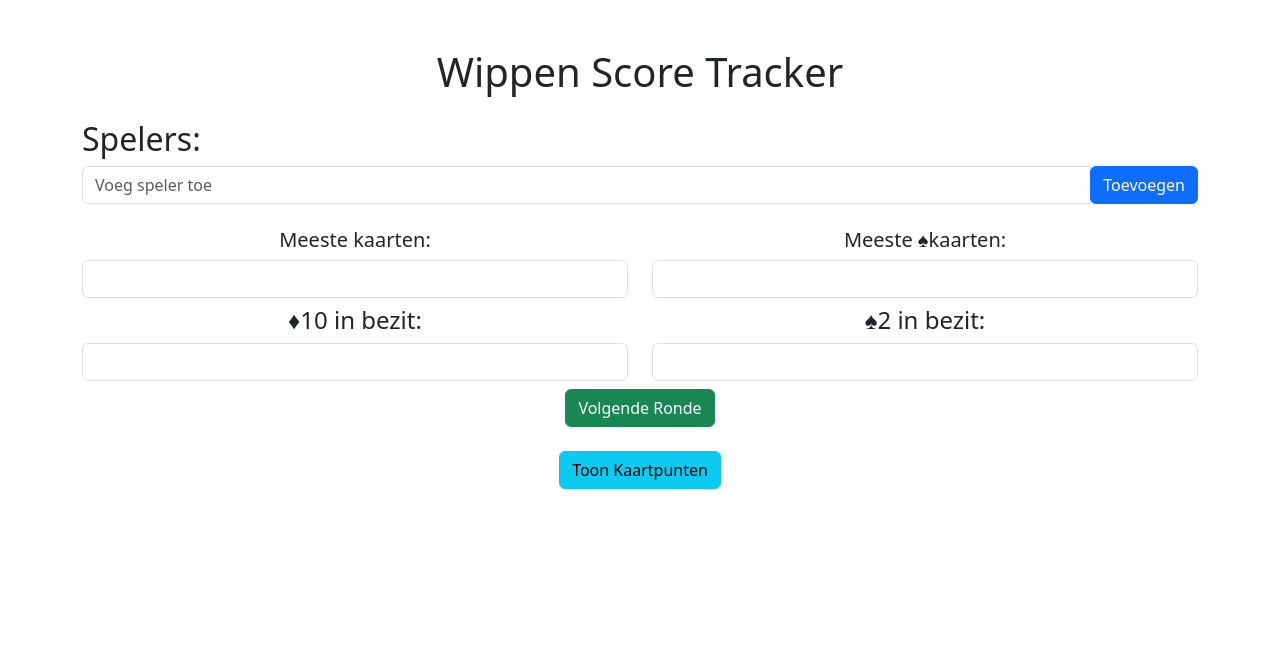
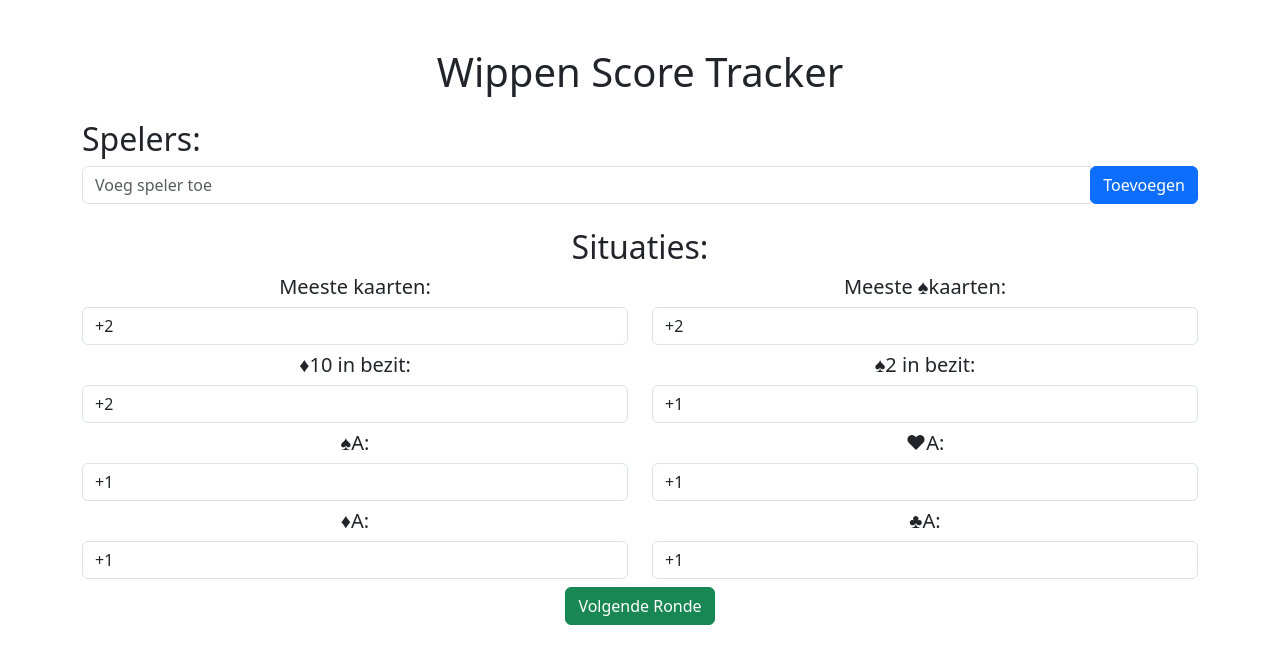
Before and after one commit to kristofmoons/wippen, a React (Create React App) app: page / in a window 1280 px wide. Shown: the top 664 px of the page. Built offline with nearby package versions, Linux system fonts and the light colour scheme.

Commit message:
Add points to dropdown options in Dropdown.js

```diff
--- a/src/components/Dropdown.js
+++ b/src/components/Dropdown.js
@@ -1,10 +1,10 @@
 import React from 'react';
 
-const Dropdown = ({ title, players, selectedPlayer, onChange, missing }) => {
+const Dropdown = ({ title, players, selectedPlayer, onChange, missing, points }) => {
   return (
     <div className="mb-2">
       <select className={`form-control ${missing && !selectedPlayer ? 'border border-danger' : ''}`} value={selectedPlayer} onChange={onChange}>
-        <option value="">{``}</option>
+        <option value="">{`+${points}`}</option>
         {players.map((player, index) => (
           <option key={index} value={player.name}>{player.name}</option>
         ))}
--- a/src/pages/MainPage.js
+++ b/src/pages/MainPage.js
@@ -12,7 +12,10 @@ const MainPage = () => {
   const [spadesTwoPlayer, setSpadesTwoPlayer] = useState(''); // Variabele voor geselecteerde speler met ♠2
   const [playerNameError, setPlayerNameError] = useState(false); // Variabele om aan te geven of er een fout is opgetreden bij het toevoegen van een speler
   const [missingDropdowns, setMissingDropdowns] = useState([]); // Variabele om aan te geven welke dropdowns niet zijn ingevuld
-
+  const [spadesAcePlayer, setSpadesAcePlayer] = useState('');
+  const [heartsAcePlayer, setHeartsAcePlayer] = useState('');
+  const [diamondsAcePlayer, setDiamondsAcePlayer] = useState('');
+  const [clubsAcePlayer, setClubsAcePlayer] = useState('');
 
   const addPlayer = (name) => {
     if (name.trim() === '') {
@@ -58,13 +61,31 @@ const MainPage = () => {
   };
 
   const addPointsToPlayer = () => {
-    // Controleer of alle dropdowns zijn ingevuld
-    if (mostCardsPlayer === '' || mostSpadesPlayer === '' || diamondsTenPlayer === '' || spadesTwoPlayer === '') {
-      setMissingDropdowns(['meeste kaarten', 'meeste schoppen', '♦10 in bezit', '♠2 in bezit']);
+    // Controleer of alle dropdowns zijn ingevuld, inclusief de Aas-kaarten
+    if (
+      mostCardsPlayer === '' ||
+      mostSpadesPlayer === '' ||
+      diamondsTenPlayer === '' ||
+      spadesTwoPlayer === '' ||
+      spadesAcePlayer === '' ||
+      heartsAcePlayer === '' ||
+      diamondsAcePlayer === '' ||
+      clubsAcePlayer === ''
+    ) {
+      setMissingDropdowns([
+        'meeste kaarten',
+        'meeste schoppen',
+        '♦10 in bezit',
+        '♠2 in bezit',
+        'Schoppen A',
+        'Harten A',
+        'Ruiten A',
+        'Klaveren A'
+      ]);
       return; // Stop de functie als niet alle dropdowns zijn ingevuld
     }
 
-    // Voeg punten toe aan spelers voor elke situatie
+    // Voeg punten toe aan spelers voor elke situatie, inclusief de Aas-kaarten
     setPlayers(prevPlayers => {
       return prevPlayers.map(player => {
         let scoreToAdd = 0;
@@ -72,6 +93,10 @@ const MainPage = () => {
         if (player.name === mostSpadesPlayer) scoreToAdd += 2;
         if (player.name === diamondsTenPlayer) scoreToAdd += 2;
         if (player.name === spadesTwoPlayer) scoreToAdd += 1;
+        if (player.name === spadesAcePlayer) scoreToAdd += 1;
+        if (player.name === heartsAcePlayer) scoreToAdd += 1;
+        if (player.name === diamondsAcePlayer) scoreToAdd += 1;
+        if (player.name === clubsAcePlayer) scoreToAdd += 1;
 
         return {
           ...player,
@@ -85,6 +110,10 @@ const MainPage = () => {
     setMostSpadesPlayer('');
     setDiamondsTenPlayer('');
     setSpadesTwoPlayer('');
+    setSpadesAcePlayer('');
+    setHeartsAcePlayer('');
+    setDiamondsAcePlayer('');
+    setClubsAcePlayer('');
 
     // Controleer opnieuw of alle dropdowns zijn ingevuld na het toevoegen van punten
     if (!validateDropdowns()) {
@@ -92,12 +121,17 @@ const MainPage = () => {
     }
   };
 
+
   const validateDropdowns = () => {
     const missing = [];
     if (mostCardsPlayer === '') missing.push('meeste kaarten');
     if (mostSpadesPlayer === '') missing.push('meeste schoppen');
     if (diamondsTenPlayer === '') missing.push('♦10 in bezit');
     if (spadesTwoPlayer === '') missing.push('♠2 in bezit');
+    if (spadesAcePlayer === '') missing.push('Schoppen A');
+    if (heartsAcePlayer === '') missing.push('Harten A');
+    if (diamondsAcePlayer === '') missing.push('Ruiten A');
+    if (clubsAcePlayer === '') missing.push('Klaveren A');
     setMissingDropdowns(missing);
 
     // Reset de lijst met ontbrekende dropdowns als alle dropdowns zijn ingevuld
@@ -108,15 +142,42 @@ const MainPage = () => {
     return missing.length === 0;
   };
 
-  const showCardPoints = () => {
-    alert("Kaartpunten:\n" +
-      "meeste kaarten: 2\n" +
-      "meeste ♠: 2\n" +
-      "♦10: 2\n" +
-      "♠2 :1\n" +
-      "elke A kaart:1");
+
+
+  const handleSpadesAcePlayerChange = (e) => {
+    const selectedPlayer = e.target.value;
+    setSpadesAcePlayer(selectedPlayer);
   };
 
+  const handleHeartsAcePlayerChange = (e) => {
+    const selectedPlayer = e.target.value;
+    setHeartsAcePlayer(selectedPlayer);
+  };
+
+  const handleDiamondsAcePlayerChange = (e) => {
+    const selectedPlayer = e.target.value;
+    setDiamondsAcePlayer(selectedPlayer);
+  };
+
+  const handleClubsAcePlayerChange = (e) => {
+    const selectedPlayer = e.target.value;
+    setClubsAcePlayer(selectedPlayer);
+  };
+
+  const addPointsForAces = () => {
+    const updatedPlayers = players.map(player => {
+      let scoreToAdd = 0;
+      if (player.name === spadesAcePlayer || player.name === heartsAcePlayer || player.name === diamondsAcePlayer || player.name === clubsAcePlayer) {
+        scoreToAdd += 1;
+      }
+      return {
+        ...player,
+        score: player.score + scoreToAdd
+      };
+    });
+
+    setPlayers(updatedPlayers);
+  };
 
 
   return (
@@ -133,35 +194,50 @@ const MainPage = () => {
 
 
 <div className="text-center mt-4">
+  <h2>Situaties:</h2>
 
-        <div className="row">
+  <div className='row'>
   <div className="col">
       <h5>Meeste kaarten:</h5>
-            <Dropdown title="meeste kaarten" players={players} selectedPlayer={mostCardsPlayer} onChange={(e) => handleDropdownChange(e, setMostCardsPlayer, 'meeste kaarten')} missing={missingDropdowns.includes('meeste kaarten')} />
+      <Dropdown title="meeste kaarten" players={players} selectedPlayer={mostCardsPlayer} onChange={(e) => handleDropdownChange(e, setMostCardsPlayer, 'meeste kaarten')} missing={missingDropdowns.includes('meeste kaarten')} points={2} />
     </div>
     <div className="col">
       <h5>Meeste ♠kaarten:</h5>
-            <Dropdown title="meeste schoppen" players={players} selectedPlayer={mostSpadesPlayer} onChange={(e) => handleDropdownChange(e, setMostSpadesPlayer, 'meeste schoppen')} missing={missingDropdowns.includes('meeste schoppen')} />
+      <Dropdown title="meeste schoppen" players={players} selectedPlayer={mostSpadesPlayer} onChange={(e) => handleDropdownChange(e, setMostSpadesPlayer, 'meeste schoppen')} missing={missingDropdowns.includes('meeste schoppen')} points={2} />
     </div>
   </div>
-        <div className="row">
+  <div className='row'>
     <div className="col">
-            <h4>♦10 in bezit:</h4>
-            <Dropdown title="♦10 in bezit" players={players} selectedPlayer={diamondsTenPlayer} onChange={(e) => handleDropdownChange(e, setDiamondsTenPlayer, '♦10 in bezit')} missing={missingDropdowns.includes('♦10 in bezit')} />
+      <h5>♦10 in bezit:</h5>
+      <Dropdown title="♦10 in bezit" players={players} selectedPlayer={diamondsTenPlayer} onChange={(e) => handleDropdownChange(e, setDiamondsTenPlayer, '♦10 in bezit')} missing={missingDropdowns.includes('♦10 in bezit')} points={2} />
     </div>
     <div className="col">
-            <h4>♠2 in bezit:</h4>
-            <Dropdown title="♠2 in bezit" players={players} selectedPlayer={spadesTwoPlayer} onChange={(e) => handleDropdownChange(e, setSpadesTwoPlayer, '♠2 in bezit')} missing={missingDropdowns.includes('♠2 in bezit')} />
+      <h5>♠2 in bezit:</h5>
+      <Dropdown title="♠2 in bezit" players={players} selectedPlayer={spadesTwoPlayer} onChange={(e) => handleDropdownChange(e, setSpadesTwoPlayer, '♠2 in bezit')} missing={missingDropdowns.includes('♠2 in bezit')} points={1} />
     </div>
   </div>
 
+  <div className='row'>
+    <div className="col">
+      <h5>♠A:</h5>
+      <Dropdown title="Schoppen A" players={players} selectedPlayer={spadesAcePlayer} onChange={(e) => handleDropdownChange(e, setSpadesAcePlayer, 'Schoppen A')} missing={missingDropdowns.includes('Schoppen A')} points={1} />
+    </div>
+    <div className="col">
+      <h5>♥A:</h5>
+      <Dropdown title="Harten A" players={players} selectedPlayer={heartsAcePlayer} onChange={(e) => handleDropdownChange(e, setHeartsAcePlayer, 'Harten A')} missing={missingDropdowns.includes('Harten A')} points={1} />
+    </div>
+  </div>
+  <div className='row'>
+    <div className="col">
+      <h5>♦A:</h5>
+      <Dropdown title="Ruiten A" players={players} selectedPlayer={diamondsAcePlayer} onChange={(e) => handleDropdownChange(e, setDiamondsAcePlayer, 'Ruiten A')} missing={missingDropdowns.includes('Ruiten A')} points={1} />
+    </div>
+    <div className="col">
+      <h5>♣A:</h5>
+      <Dropdown title="Klaveren A" players={players} selectedPlayer={clubsAcePlayer} onChange={(e) => handleDropdownChange(e, setClubsAcePlayer, 'Klaveren A')} missing={missingDropdowns.includes('Klaveren A')} points={1} />
+    </div>
+  </div>
   <button className="btn btn-success" onClick={addPointsToPlayer}>Volgende Ronde</button>
-      </div>
-
-
-
-      <div className="text-center mt-4">
-        <button className="btn btn-info" onClick={showCardPoints}>Toon Kaartpunten</button>
 </div>
     </div>
   );
```
Lines whose indentation alone changed are shown as unchanged.
